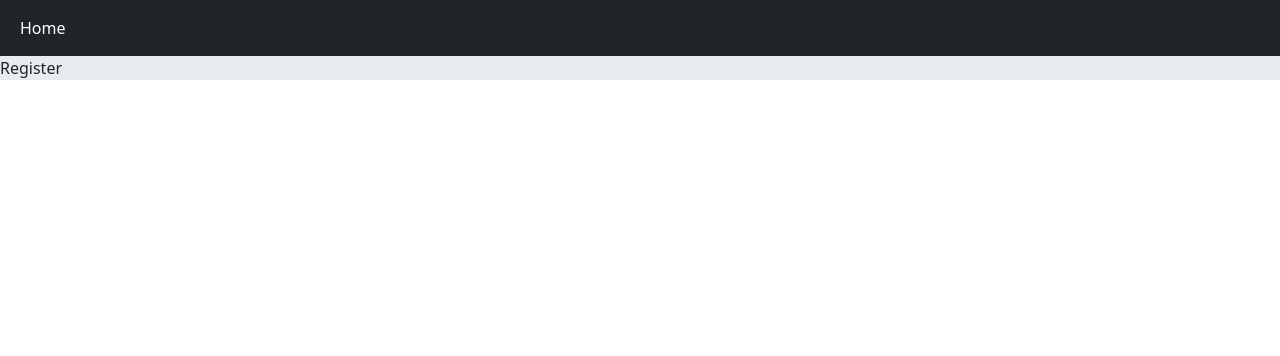
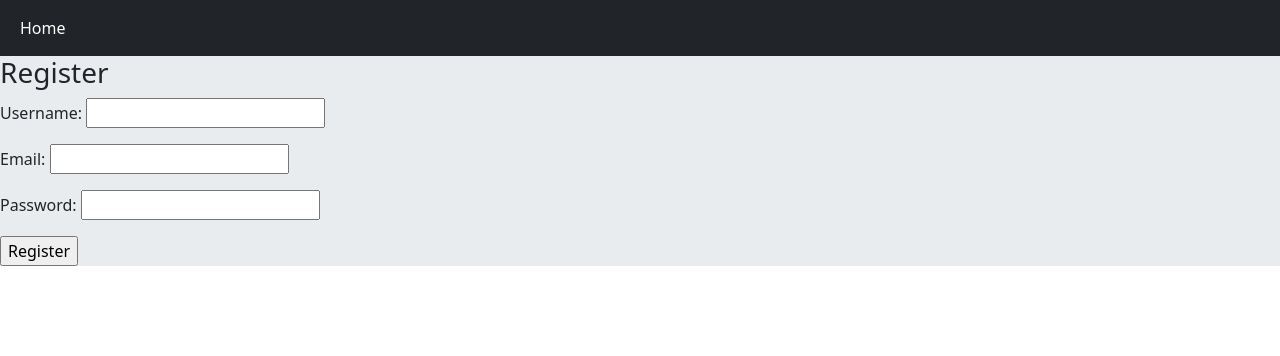
Before and after one commit to RasoulZamani/Django_SocialNetwork, a Django app: page /accounts/register/ in a window 1280 px wide. Shown: the top 356 px of the page. Run offline with Django 4.2, Linux system fonts and the light colour scheme.

Commit message:
user registeration form

```diff
--- /dev/null
+++ b/accounts/forms.py
@@ -0,0 +1,7 @@
+from django import forms
+
+class UserRegisterForm(forms.Form):
+    """from for user registeration"""
+    username = forms.CharField(max_length=64, required=True)
+    email    = forms.EmailField(required=False)
+    password = forms.CharField(max_length=32, required=True)
--- a/accounts/templates/accounts/register.html
+++ b/accounts/templates/accounts/register.html
@@ -3,5 +3,10 @@
 {% block title %} Register {% endblock %}
 
 {% block content %}
-    Register
+    <h3>Register</h3>
+    <form action='' method='post'>
+        {% csrf_token %}
+        {{user_form.as_p}}
+    <input type='submit'  value='Register'>
+    </form>
 {% endblock %}
--- a/accounts/views.py
+++ b/accounts/views.py
@@ -1,11 +1,14 @@
 from django.shortcuts import render
 from django.views import View
+from .forms import UserRegisterForm
 
 # Create your views here.
 class RegisterView(View):
     """CBV for Register"""
     def get(self, request):
-        return render(request, 'accounts/register.html')
+        user_form = UserRegisterForm()
+
+        return render(request, 'accounts/register.html', {'user_form':user_form})
 
     def post(self, request):
         return render(request, 'accounts/register.html')
```
